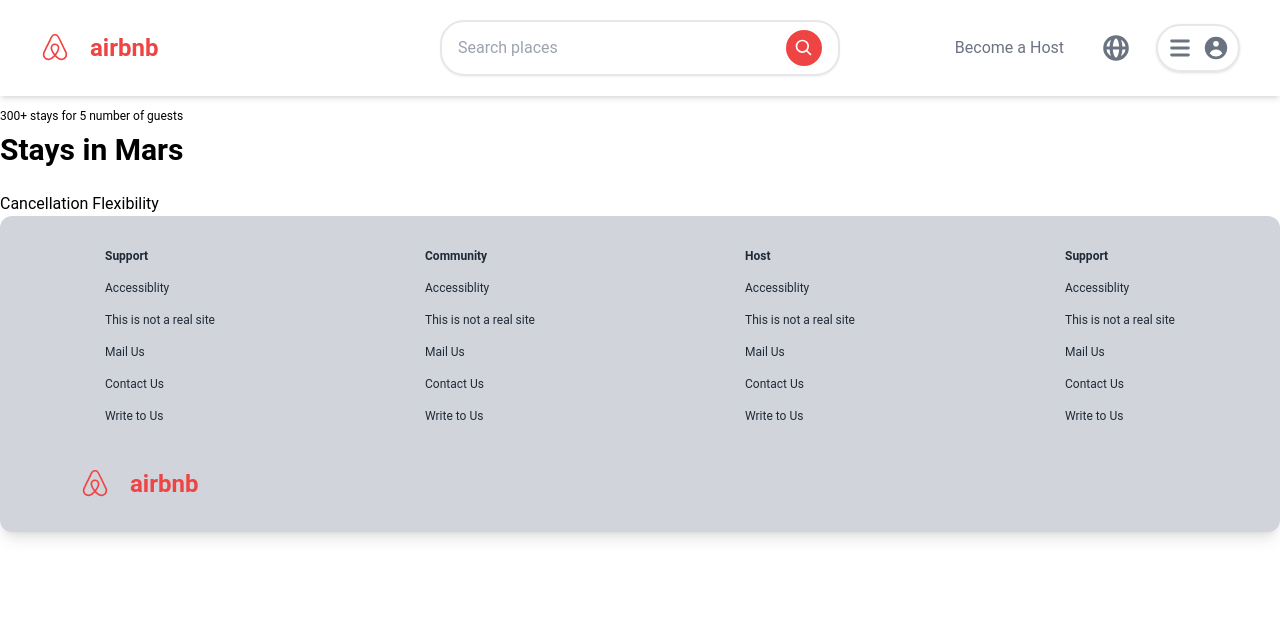
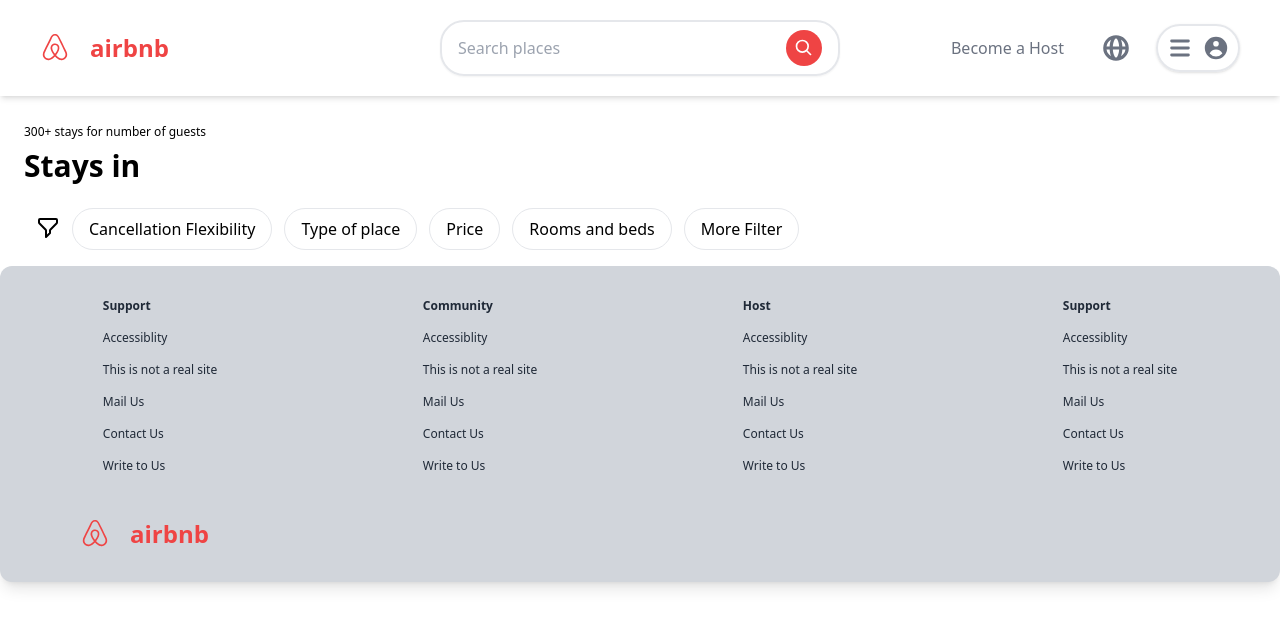
Before and after one commit to prajwal080501/airbnb-tailwind-nextjs, a Next.js app: page /search in a window 1280 px wide. Shown: the top 628 px of the page. Built offline with nearby package versions, Linux system fonts and the light colour scheme.

Commit message:
added search query functionality

```diff
--- a/components/Footer.jsx
+++ b/components/Footer.jsx
@@ -1,9 +1,14 @@
 import React from 'react'
 import Link from 'next/link'
 import { FaAirbnb } from 'react-icons/fa'
+import { motion } from 'framer-motion'
 const Footer = () => {
     return (
-    <div className="max-w-screen rounded-xl shadow-lg pt-8 pb-5 mx-auto bg-gray-300 grid grid-cols-2 place-items-center space-y-4 md:space-y-0 lg:grid-cols-3 xl:grid-cols-4">
+        <motion.div
+            initial={{ opacity: 0, y: -100 }}
+            animate={{ opacity: 1, y: 0 }}
+            transition={{ duration: 1, ease: [0.6, 0.05, -0.01, 0.9] }}
+            className="max-w-screen rounded-xl shadow-lg pt-8 pb-5 mx-auto bg-gray-300 grid grid-cols-2 place-items-center space-y-4 md:space-y-0 lg:grid-cols-3 xl:grid-cols-4">
 
             <div className="space-y-4 text-xs text-gray-800">
                 <h5 className="font-bold">Support</h5>
@@ -45,7 +50,7 @@ const Footer = () => {
                     </p>
                 </Link>
             </div>
-    </div>
+        </motion.div>
     )
 }
 
--- a/components/Header.jsx
+++ b/components/Header.jsx
@@ -15,12 +15,14 @@ import {
     UsersIcon
 } from '@heroicons/react/solid'
 import { useState } from 'react';
+import { useRouter } from 'next/router';
 const Header = () => {
 
     const [searchInput, setSearchInput] = useState('');
     const [startDate, setStartDate] = useState(new Date());
     const [endDate, setEndDate] = useState(new Date());
     const [numberOfGuests, setNumberOfGuests] = useState(1);
+    const Router = useRouter();
     const selectionRange = {
         startDate: startDate,
         endDate: endDate,
@@ -31,6 +33,20 @@ const Header = () => {
         setStartDate(ranges.selection.startDate);
         setEndDate(ranges.selection.endDate);
     }
+
+    const handleSearch = (e) => {
+        e.preventDefault();
+        Router.push({
+            pathname: '/search',
+            query: {
+                search: searchInput,
+                startDate: startDate,
+                endDate: endDate,
+                numberOfGuests: numberOfGuests
+            }
+        })
+    }
+
 
     const handleCancel = () => {
         setSearchInput(null);
@@ -83,9 +99,10 @@ const Header = () => {
                         <UserIcon className="h-5" />
                         <input value={numberOfGuests} min={1} onChange={(e) => setNumberOfGuests(e.target.value)} className="w-12 pl-2 text-lg outline-none text-red-400" type="number" />
                     </div>
-                    <div className="flex mt-5">
+                    <div className="flex mt-5
+                    ">
                         <button onClick={handleCancel} className=" text-gray-700 flex-grow">Cancel</button>
-                        <button onClick={handleCancel} className=" border-2 border-red-500 bg-red-500 text-white p-2 rounded-lg shadow-md hover:bg-white hover:text-red-500 hover:shadow-xl duration-300 ease transition-all hover:border-2 hover:border-red-400 flex-grow">Search</button>
+                        <button onClick={handleSearch} className=" border-2 border-red-500 bg-red-500 text-white p-2 rounded-lg shadow-md hover:bg-white hover:text-red-500 hover:shadow-xl duration-300 ease transition-all hover:border-2 hover:border-red-400 flex-grow" >Search</button>
                     </div>
                 </motion.div>
             )}
--- a/pages/search.js
+++ b/pages/search.js
@@ -1,18 +1,36 @@
 import React from 'react'
 import Header from '../components/Header'
 import Footer from '../components/Footer'
+import { motion } from 'framer-motion'
+import { useRouter } from 'next/router'
 const search = () => {
+    // es6 desctructuring
+    const Router = useRouter();
+
+    const { search, location, startDate, endDate, numberOfGuests } = Router.query;
+
     return (
         <div>
             <Header />
             <main className="flex">
-                <section className="mt-3">
-                    <p className='text-xs'>300+ stays for 5 number of guests</p>
-                    <h1 className="text-3xl font-semibold mt-2 mb-6">Stays in Mars</h1>
-                    <div className="hidden lg:inline-flex">
-                        <p>Cancellation Flexibility</p>
+                <motion.section
+                    initial={{ opacity: 0, y: -100 }}
+                    animate={{ opacity: 1, y: 0 }}
+                    transition={{ duration: 1, ease: [0.6, 0.05, -0.01, 0.9] }}
+                    className="mt-3 px-5 flex-grow pt-4 px-6">
+                    <p className='text-xs'>300+ stays for {numberOfGuests} number of guests</p>
+                    <h1 className="text-3xl font-semibold mt-2 mb-6">Stays in {search}</h1>
+                    <div className="hidden lg:inline-flex mb-4 space-x-3 ml-3">
+                        <svg xmlns="http://www.w3.org/2000/svg" className="h-6 w-6 mt-2 hover:text-red-500 transition-all ease duration-300" fill="none" viewBox="0 0 24 24" stroke="currentColor" strokeWidth={2}>
+                            <path strokeLinecap="round" strokeLinejoin="round" d="M3 4a1 1 0 011-1h16a1 1 0 011 1v2.586a1 1 0 01-.293.707l-6.414 6.414a1 1 0 00-.293.707V17l-4 4v-6.586a1 1 0 00-.293-.707L3.293 7.293A1 1 0 013 6.586V4z" />
+                        </svg>
+                        <p className="button">Cancellation Flexibility</p>
+                        <p className="button">Type of place</p>
+                        <p className="button">Price</p>
+                        <p className="button">Rooms and beds</p>
+                        <p className="button">More Filter</p>
                     </div>
-                </section>
+                </motion.section>
             </main>
             <Footer />
         </div>
--- a/styles/globals.css
+++ b/styles/globals.css
@@ -1,11 +1,18 @@
+
 @tailwind base;
 @tailwind components;
 @tailwind utilities;
 
+@layer components {
+    .button {
+        @apply px-4 py-2 border rounded-full cursor-pointer hover:shadow-lg active:scale-95 active:bg-gray-100 transition transform duration-100 ease-out
+    }
+}
 
-*{
+/*
+* {
     font-family: 'Roboto', sans-serif;
     scroll-behavior: smooth;
     scroll-snap-type: mandatory;
 
-}
+} */
```
Lines whose indentation alone changed are shown as unchanged.
